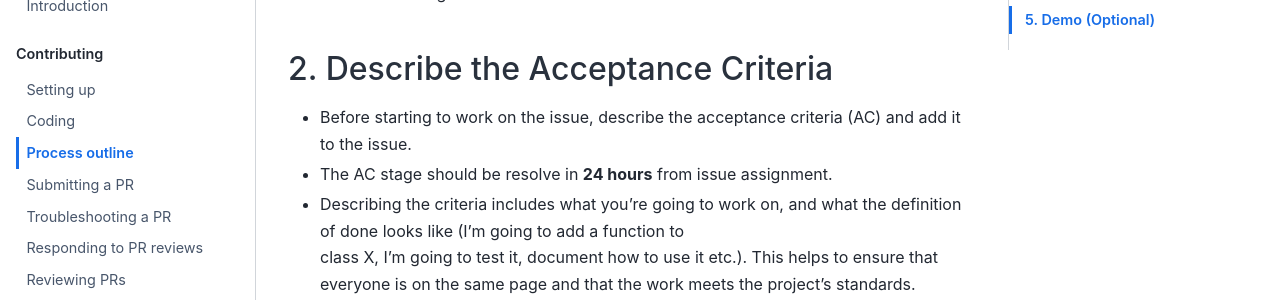
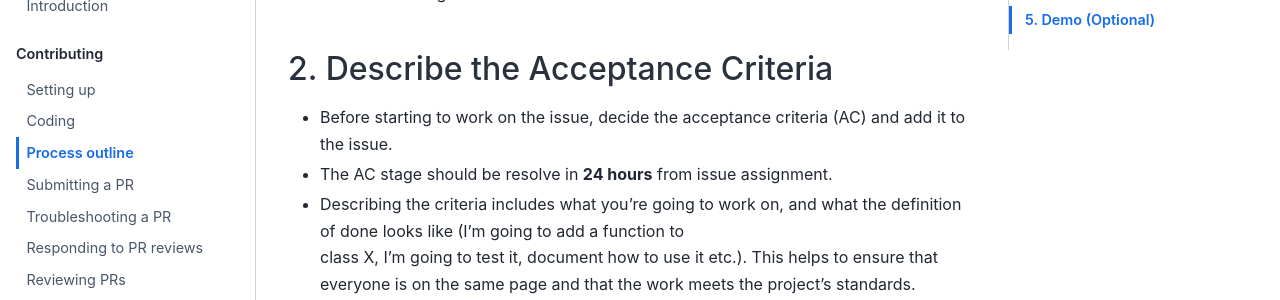
Before and after one commit to ploomber/contributing, a Jupyter Book: the page built from contributing/process-outline.md, in a window 1280 px wide and 900 px high, scrolled down 435 px. Shown: the part 153-453 px from the top of the window. Built offline with Jupyter Book 1.0.4 settings and Sphinx 7.4.7 and the Sphinx Book theme 1.1.4, drawn with Linux system fonts in a browser that asks for light colours.

Commit message:
improved sentence formation

```diff
--- a/contributing/process-outline.md
+++ b/contributing/process-outline.md
@@ -17,7 +17,7 @@ interested in working on.
 
 ## 2. Describe the Acceptance Criteria
 
-- Before starting to work on the issue, describe the acceptance criteria (AC)
+- Before starting to work on the issue, decide the acceptance criteria (AC)
   and add it to the issue.
 - The AC stage should be resolve in **24 hours** from issue assignment.
 - Describing the criteria includes what you're going to work on,
```
